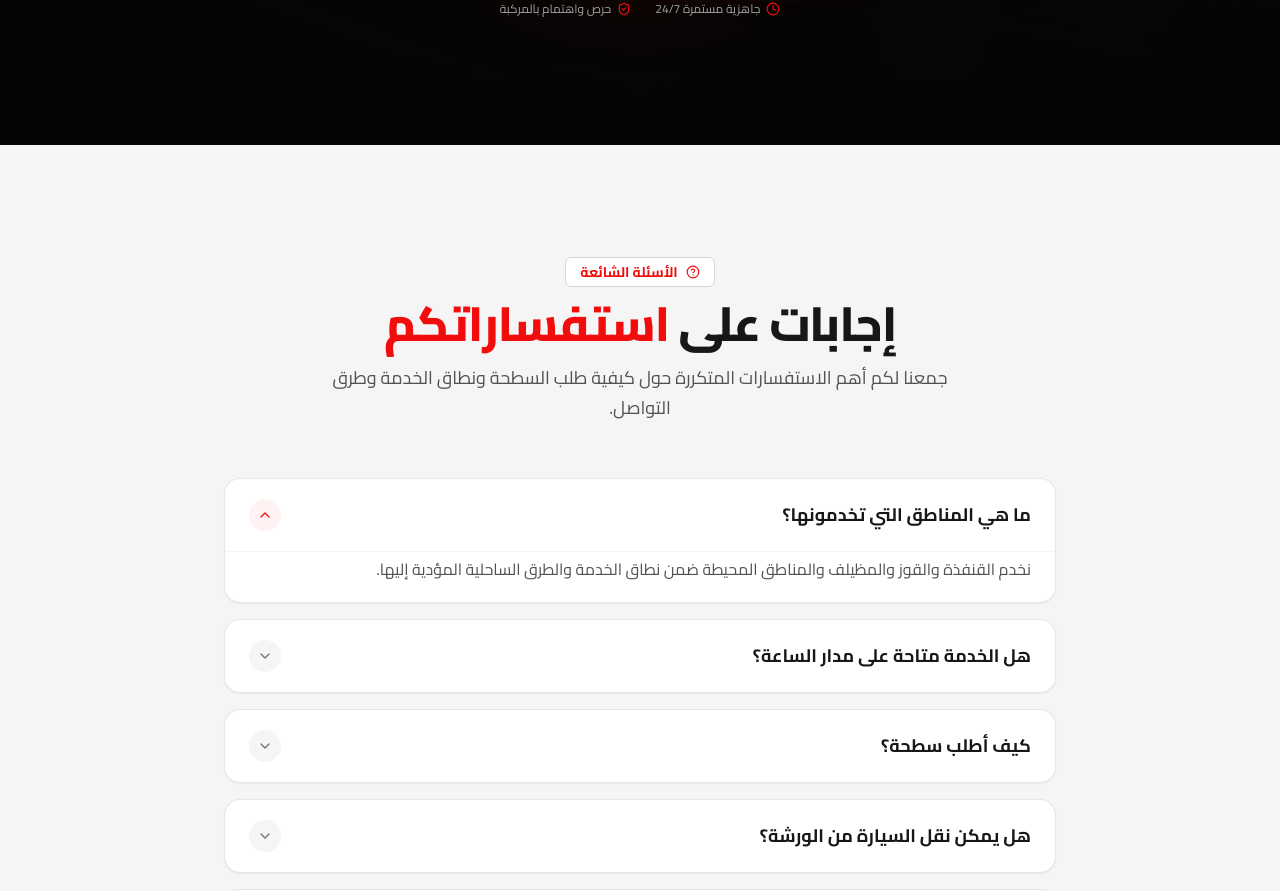
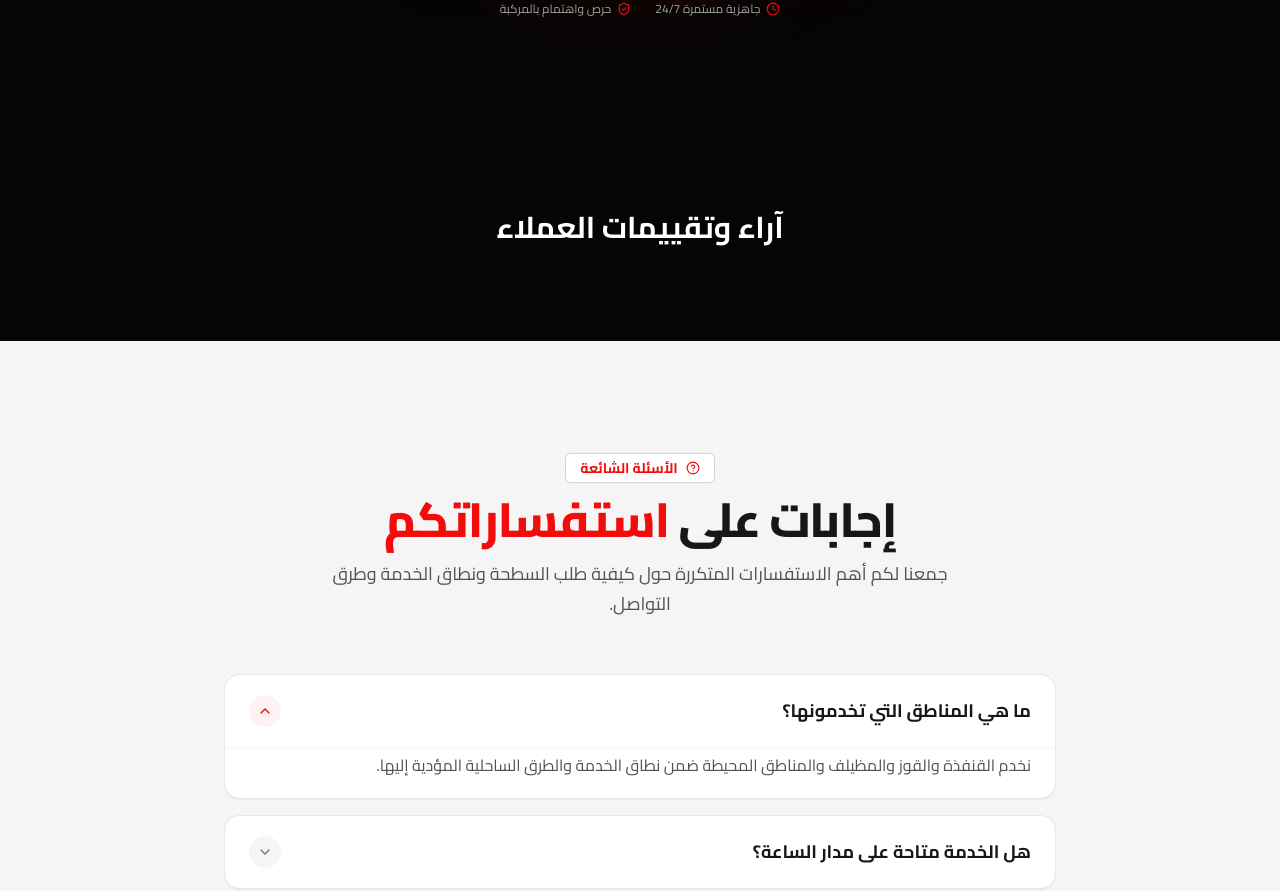
Before and after one commit to muhammadusman1268324-sys/Satha-al-Qunfudhah, a React (Vite) app: page / in a window 1280 px wide. Shown: the part 7233-8124 px from the top of the page. Built offline with nearby package versions, Linux system fonts and the light colour scheme.

Commit message:
Update App.tsx

```diff
--- a/src/App.tsx
+++ b/src/App.tsx
@@ -31,7 +31,7 @@ export default function App() {
         <ServiceAreasSection />
         <WhyChooseUs />
         <EmergencyCtaSection />
-        {/* <ReviewsSection /> */}
+        <ReviewsSection />
         <FaqSection />
         <ContactSection />
       </main>
```
